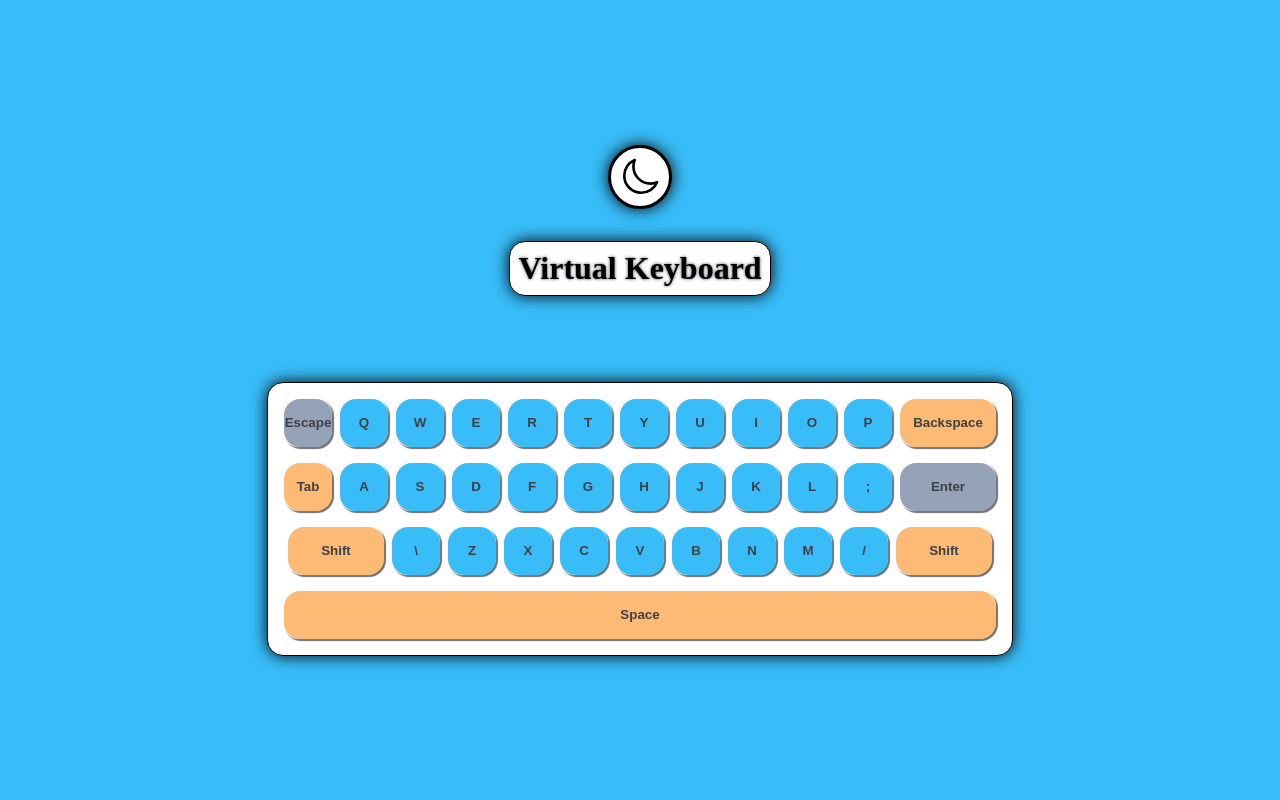
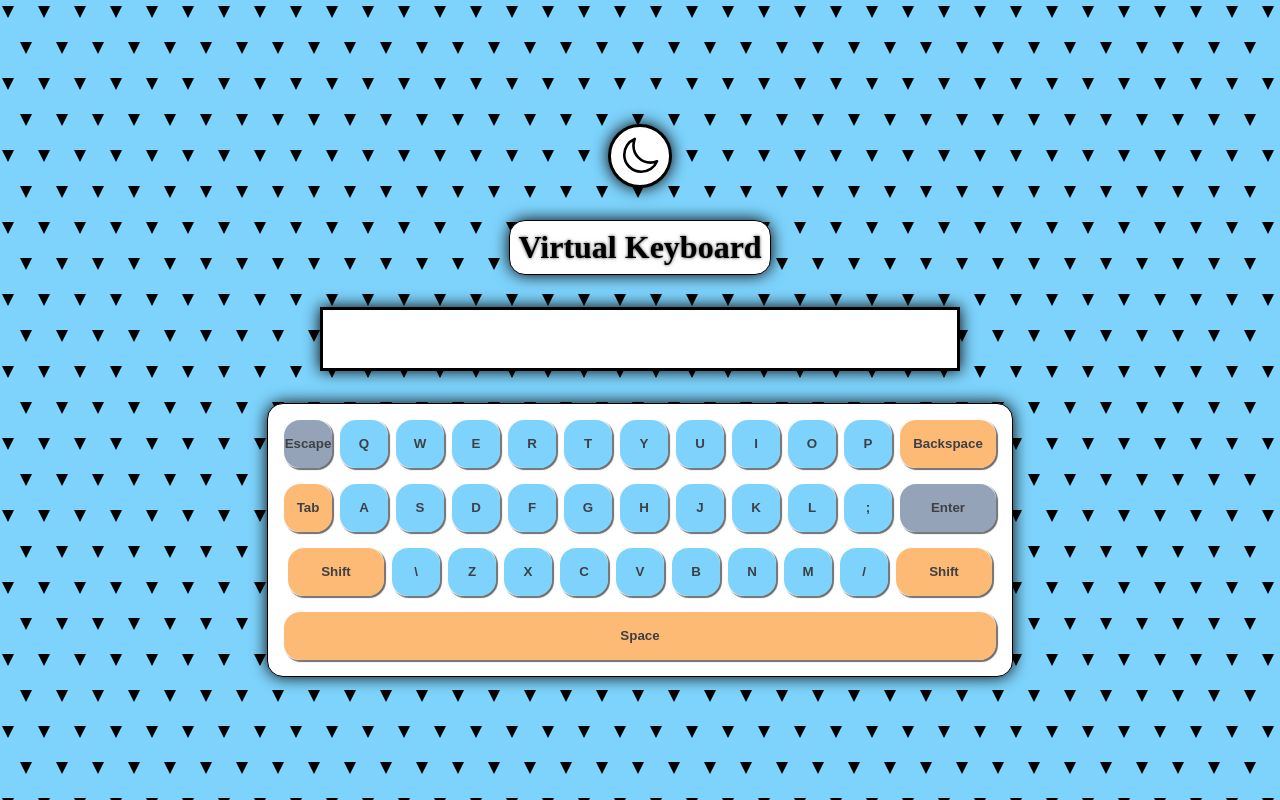
Before and after one commit to Ali-boorboor/Virtual-Keyboard, a plain HTML site: page index.html in a window 1280 px wide. Both pictures are taken after a click on the button "Tab". Drawn offline with Linux system fonts and the light colour scheme.

Commit message:
update virtual keyboard

```diff
--- a/assets/css/style.css
+++ b/assets/css/style.css
@@ -1,5 +1,5 @@
 :root {
-  --body-bg-And-keyboard-keys: #38bdf8;
+  --body-bg-And-keyboard-keys: #7dd3fc;
   --keyboard-container-bg: #fff;
   --keyboard-container-border : #000;
   --keyboard-keys-secondary: #fdba74;
@@ -12,7 +12,7 @@
   --body-bg-And-keyboard-keys: #64748b;
   --keyboard-container-bg: #3f3f46;
   --keyboard-container-border : #fff;
-  --keyboard-keys-secondary: #38bdf8;
+  --keyboard-keys-secondary: #7dd3fc;
   --keyboard-keys-tertiary: #ef4444;
   --keyboard-keys-color : #fff;
 }
@@ -32,7 +32,7 @@
   justify-content: center;
   align-items: center;
   height: 100vh;
-  background-color: var(--body-bg-And-keyboard-keys);
+  background: url("../imgs/falling-triangles.svg") var(--body-bg-And-keyboard-keys);
   transition: all 1s ease;
 }
 
@@ -65,14 +65,21 @@
 
 .display-view {
   display: flex;
+  opacity: 0;
+  transition: all 1s ease;
   justify-content: center;
   align-items: center;
-  width: 100%;
-  text-transform: capitalize;
+  width: 50%;
+  height: 4rem;
+  overflow: hidden;
   font-weight: bold;
-  font-size: 1.2rem;
+  font-size: 2rem;
   text-shadow: 0 0 0.2rem var(--keyboard-container-bg);
   color: var(--keyboard-container-border);
+  padding: 1rem;
+  background-color: var(--keyboard-container-bg);
+  border: 0.2rem solid var(--keyboard-container-border);
+  filter: drop-shadow(0 0 0.5rem var(--keyboard-container-border));
 }
 
 .keyboard-container {
--- a/assets/js/script.js
+++ b/assets/js/script.js
@@ -6,6 +6,7 @@ const sunBtn = $.getElementById ( "sun-btn" );
 
 
 function keyPressFunction (key) {
+  displayView.style.opacity = "1";
   if (key === "Space") {
     displayView.innerHTML += "\&nbsp";
   } else if (key === "Backspace") {
--- a/index.html
+++ b/index.html
@@ -3,7 +3,7 @@
 <head>
   <meta charset="UTF-8">
   <meta name="viewport" content="width=device-width, initial-scale=1.0">
-  <link rel="shortcut icon" href="./assets/icon/favicon-32x32.png" type="image/x-icon">
+  <link rel="shortcut icon" href="./assets/imgs/favicon-32x32.png" type="image/x-icon">
   <link rel="stylesheet" href="./assets/css/style.css">
   <title>Virtual Keyboard</title>
 </head>
```
Also changed, not shown: assets/imgs/falling-triangles.svg (added), assets/imgs/favicon-32x32.png (renamed from assets/icon/favicon-32x32.png).
